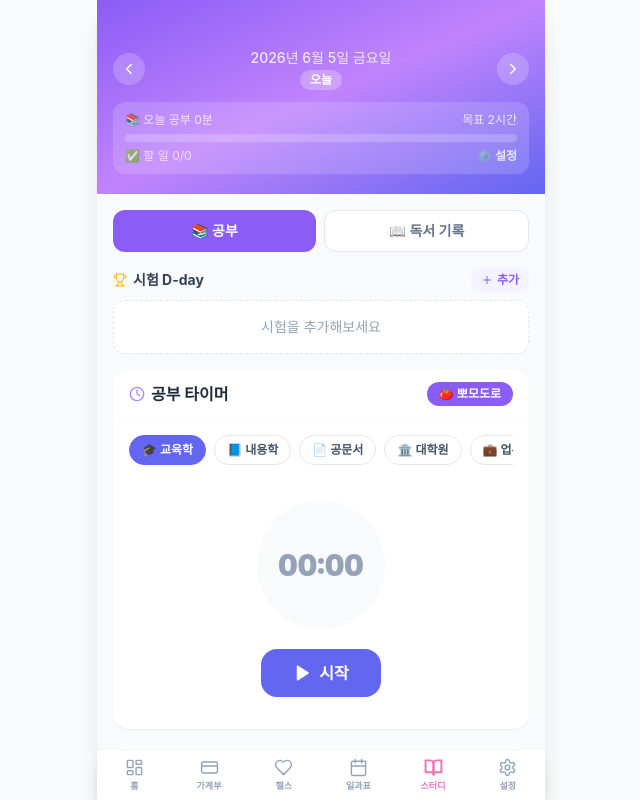
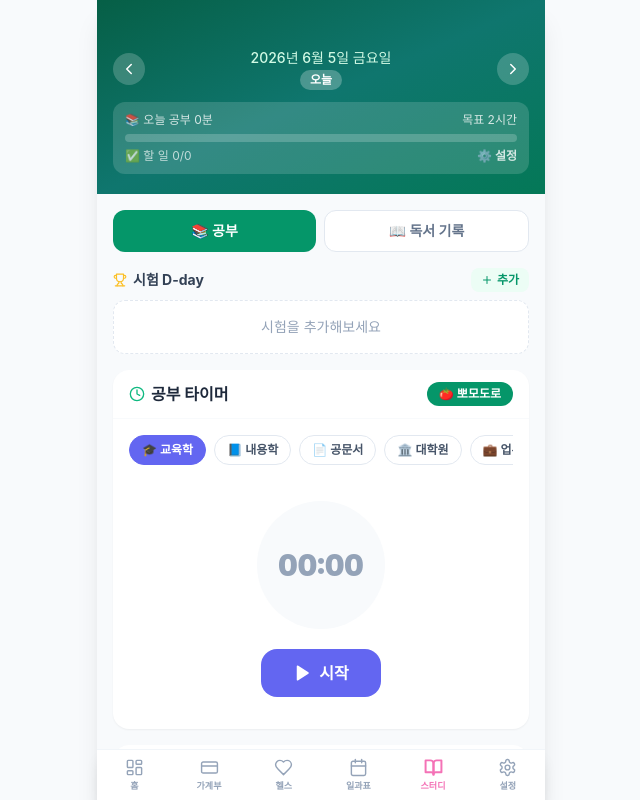
Before and after one commit to bio1ta0920-coder/my-day-app, a Next.js app: page /study in a window 1280 px wide. Both pictures are taken after a click on the button "🍅 뽀모도로". Shown: the top 800 px of the page, without its empty margins (319-959 px from the left). Built offline with nearby package versions, Linux system fonts and the light colour scheme; a web font is replaced by a local one.

Commit message:
Change study theme to chalkboard green

```diff
--- a/app/study/page.tsx
+++ b/app/study/page.tsx
@@ -270,24 +270,24 @@ function BookModal({ book, onSave, onClose }: {
         <div className="grid grid-cols-2 gap-2">
           {(['completed', 'wishlist'] as const).map(s => (
             <button key={s} onClick={() => setStatus(s)}
-              className={`py-2.5 rounded-xl border text-sm font-semibold transition-all ${status === s ? 'border-violet-400 bg-violet-50 text-violet-600' : 'border-slate-200 bg-white text-slate-500'}`}>
+              className={`py-2.5 rounded-xl border text-sm font-semibold transition-all ${status === s ? 'border-emerald-400 bg-emerald-50 text-emerald-700' : 'border-slate-200 bg-white text-slate-500'}`}>
               {s === 'completed' ? '✅ 완독' : '🔖 위시리스트'}
             </button>
           ))}
         </div>
         <div>
           <label className="block text-sm font-semibold text-slate-700 mb-1.5">책 제목 <span className="text-red-500">*</span></label>
-          <input type="text" value={title} onChange={e => setTitle(e.target.value)} placeholder="책 제목을 입력하세요" className="w-full px-3.5 py-2.5 rounded-xl border border-slate-200 text-sm focus:outline-none focus:border-violet-300 focus:ring-2 focus:ring-violet-100" />
+          <input type="text" value={title} onChange={e => setTitle(e.target.value)} placeholder="책 제목을 입력하세요" className="w-full px-3.5 py-2.5 rounded-xl border border-slate-200 text-sm focus:outline-none focus:border-emerald-300 focus:ring-2 focus:ring-emerald-100" />
         </div>
         <div>
           <label className="block text-sm font-semibold text-slate-700 mb-1.5">저자 <span className="text-slate-400 font-normal">(선택)</span></label>
-          <input type="text" value={author} onChange={e => setAuthor(e.target.value)} placeholder="저자명" className="w-full px-3.5 py-2.5 rounded-xl border border-slate-200 text-sm focus:outline-none focus:border-violet-300 focus:ring-2 focus:ring-violet-100" />
+          <input type="text" value={author} onChange={e => setAuthor(e.target.value)} placeholder="저자명" className="w-full px-3.5 py-2.5 rounded-xl border border-slate-200 text-sm focus:outline-none focus:border-emerald-300 focus:ring-2 focus:ring-emerald-100" />
         </div>
         {status === 'completed' && (
           <>
             <div>
               <label className="block text-sm font-semibold text-slate-700 mb-1.5">완독 날짜</label>
-              <input type="date" value={completedDate} onChange={e => setCompletedDate(e.target.value)} className="w-full px-3.5 py-2.5 rounded-xl border border-slate-200 text-sm focus:outline-none focus:border-violet-300 focus:ring-2 focus:ring-violet-100" />
+              <input type="date" value={completedDate} onChange={e => setCompletedDate(e.target.value)} className="w-full px-3.5 py-2.5 rounded-xl border border-slate-200 text-sm focus:outline-none focus:border-emerald-300 focus:ring-2 focus:ring-emerald-100" />
             </div>
             <div>
               <label className="block text-sm font-semibold text-slate-700 mb-1.5">이 책 어땠나요? <span className="text-slate-400 font-normal">(선택)</span></label>
@@ -305,13 +305,13 @@ function BookModal({ book, onSave, onClose }: {
             <div>
               <label className="block text-sm font-semibold text-slate-700 mb-1.5">한줄평 <span className="text-slate-400 font-normal">(선택)</span></label>
               <textarea value={review} onChange={e => setReview(e.target.value)} placeholder="이 책에 대한 한줄평을 남겨보세요" rows={2}
-                className="w-full px-3.5 py-2.5 rounded-xl border border-slate-200 text-sm focus:outline-none focus:border-violet-300 focus:ring-2 focus:ring-violet-100 resize-none" />
+                className="w-full px-3.5 py-2.5 rounded-xl border border-slate-200 text-sm focus:outline-none focus:border-emerald-300 focus:ring-2 focus:ring-emerald-100 resize-none" />
             </div>
           </>
         )}
       </div>
       <div className="px-4 py-4 border-t border-slate-100">
-        <button onClick={save} disabled={!title.trim()} className="w-full py-3.5 rounded-xl bg-violet-500 text-white font-bold disabled:opacity-40">저장하기</button>
+        <button onClick={save} disabled={!title.trim()} className="w-full py-3.5 rounded-xl bg-emerald-600 text-white font-bold disabled:opacity-40">저장하기</button>
       </div>
     </div>
   )
@@ -511,13 +511,13 @@ export default function StudyPage() {
   return (
     <div className="fade-in">
       {/* 헤더 */}
-      <div className="bg-gradient-to-br from-violet-500 via-purple-400 to-indigo-500 text-white pt-12 pb-5 px-4">
+      <div className="bg-gradient-to-br from-emerald-800 via-teal-700 to-emerald-700 text-white pt-12 pb-5 px-4">
         <div className="flex items-center justify-between mb-3">
           <button onClick={() => changeDate(-1)} className="w-8 h-8 flex items-center justify-center rounded-full bg-white/20 hover:bg-white/30 transition-colors">
             <ChevronLeft size={18} />
           </button>
           <div className="flex flex-col items-center">
-            <p className="text-sm font-medium text-violet-100">{currentDate ? formatDate(currentDate) : ''}</p>
+            <p className="text-sm font-medium text-emerald-100">{currentDate ? formatDate(currentDate) : ''}</p>
             {isToday && <span className="mt-0.5 px-2.5 py-0.5 rounded-full bg-white/25 text-xs font-bold">오늘</span>}
           </div>
           <button onClick={() => changeDate(1)} className="w-8 h-8 flex items-center justify-center rounded-full bg-white/20 hover:bg-white/30 transition-colors">
@@ -542,10 +542,10 @@ export default function StudyPage() {
 
       {/* 공부/독서 탭 */}
       <div className="px-4 pt-4 flex gap-2">
-        <button onClick={() => setActiveTab('study')} className={`flex-1 py-2.5 rounded-xl text-sm font-bold transition-all ${activeTab === 'study' ? 'bg-violet-500 text-white' : 'bg-white text-slate-500 border border-slate-200'}`}>
+        <button onClick={() => setActiveTab('study')} className={`flex-1 py-2.5 rounded-xl text-sm font-bold transition-all ${activeTab === 'study' ? 'bg-emerald-600 text-white' : 'bg-white text-slate-500 border border-slate-200'}`}>
           📚 공부
         </button>
-        <button onClick={() => setActiveTab('books')} className={`flex-1 py-2.5 rounded-xl text-sm font-bold transition-all ${activeTab === 'books' ? 'bg-violet-500 text-white' : 'bg-white text-slate-500 border border-slate-200'}`}>
+        <button onClick={() => setActiveTab('books')} className={`flex-1 py-2.5 rounded-xl text-sm font-bold transition-all ${activeTab === 'books' ? 'bg-emerald-600 text-white' : 'bg-white text-slate-500 border border-slate-200'}`}>
           📖 독서 기록
         </button>
       </div>
@@ -558,7 +558,7 @@ export default function StudyPage() {
               const count = books.filter(b => b.status === t).length
               return (
                 <button key={t} onClick={() => setBookTab(t)}
-                  className={`flex-1 py-2 rounded-xl text-sm font-semibold border transition-all ${bookTab === t ? 'border-violet-400 bg-violet-50 text-violet-600' : 'border-slate-200 bg-white text-slate-500'}`}>
+                  className={`flex-1 py-2 rounded-xl text-sm font-semibold border transition-all ${bookTab === t ? 'border-emerald-400 bg-emerald-50 text-emerald-700' : 'border-slate-200 bg-white text-slate-500'}`}>
                   {t === 'completed' ? `✅ 완독 ${count}권` : `🔖 위시리스트 ${count}권`}
                 </button>
               )
@@ -566,7 +566,7 @@ export default function StudyPage() {
           </div>
 
           <button onClick={() => { setEditingBook(null); setShowBookModal(true) }}
-            className="w-full py-3 rounded-xl border-2 border-dashed border-violet-200 text-violet-400 text-sm font-semibold hover:bg-violet-50 transition-colors flex items-center justify-center gap-2">
+            className="w-full py-3 rounded-xl border-2 border-dashed border-emerald-200 text-emerald-500 text-sm font-semibold hover:bg-emerald-50 transition-colors flex items-center justify-center gap-2">
             <Plus size={15} /> {bookTab === 'completed' ? '완독 책 추가' : '위시리스트 추가'}
           </button>
 
@@ -590,7 +590,7 @@ export default function StudyPage() {
                           {book.rating === 'bad' && <span className="text-xs px-2 py-0.5 rounded-full bg-red-50 text-red-500 font-semibold flex items-center gap-1"><ThumbsDown size={10} /> 별로에요</span>}
                         </div>
                         {book.author && <p className="text-xs text-slate-400 mt-0.5">{book.author}</p>}
-                        {book.completedDate && <p className="text-xs text-violet-400 mt-0.5">완독 {book.completedDate}</p>}
+                        {book.completedDate && <p className="text-xs text-emerald-500 mt-0.5">완독 {book.completedDate}</p>}
                         {book.review && <p className="text-xs text-slate-500 mt-1.5 leading-relaxed">"{book.review}"</p>}
                       </div>
                       <button onClick={e => { e.stopPropagation(); deleteBook(book.id) }}
@@ -604,9 +604,9 @@ export default function StudyPage() {
           )}
 
           {bookTab === 'completed' && books.filter(b => b.status === 'completed').length > 0 && (
-            <div className="bg-violet-50 rounded-2xl px-4 py-3 text-center">
-              <p className="text-violet-600 font-bold text-lg">{books.filter(b => b.status === 'completed').length}권</p>
-              <p className="text-violet-400 text-xs mt-0.5">올해 완독한 책</p>
+            <div className="bg-emerald-50 rounded-2xl px-4 py-3 text-center">
+              <p className="text-emerald-700 font-bold text-lg">{books.filter(b => b.status === 'completed').length}권</p>
+              <p className="text-emerald-500 text-xs mt-0.5">올해 완독한 책</p>
             </div>
           )}
         </div>
@@ -617,7 +617,7 @@ export default function StudyPage() {
         <section>
           <div className="flex items-center justify-between mb-2">
             <h2 className="font-bold text-slate-700 text-sm flex items-center gap-1.5"><Trophy size={14} className="text-amber-400" /> 시험 D-day</h2>
-            <button onClick={() => { setEditingExam(null); setShowExamModal(true) }} className="flex items-center gap-1 px-2.5 py-1 rounded-lg bg-violet-50 text-violet-500 text-xs font-semibold hover:bg-violet-100">
+            <button onClick={() => { setEditingExam(null); setShowExamModal(true) }} className="flex items-center gap-1 px-2.5 py-1 rounded-lg bg-emerald-50 text-emerald-600 text-xs font-semibold hover:bg-emerald-100">
               <Plus size={12} /> 추가
             </button>
           </div>
@@ -649,10 +649,10 @@ export default function StudyPage() {
         {/* 타이머 */}
         <section className="bg-white rounded-2xl shadow-sm overflow-hidden">
           <div className="px-4 py-3 border-b border-slate-50 flex items-center justify-between">
-            <h2 className="font-bold text-slate-800 text-base flex items-center gap-1.5"><Clock size={16} className="text-violet-400" /> 공부 타이머</h2>
+            <h2 className="font-bold text-slate-800 text-base flex items-center gap-1.5"><Clock size={16} className="text-emerald-500" /> 공부 타이머</h2>
             <button
               onClick={() => setIsPomodoro(p => !p)}
-              className={`px-3 py-1 rounded-full text-xs font-semibold transition-all ${isPomodoro ? 'bg-violet-500 text-white' : 'bg-slate-100 text-slate-500'}`}
+              className={`px-3 py-1 rounded-full text-xs font-semibold transition-all ${isPomodoro ? 'bg-emerald-600 text-white' : 'bg-slate-100 text-slate-500'}`}
             >
               🍅 뽀모도로
             </button>
@@ -729,10 +729,10 @@ export default function StudyPage() {
         <section className="bg-white rounded-2xl shadow-sm overflow-hidden">
           <div className="flex items-center justify-between px-4 py-3.5 border-b border-slate-50">
             <h2 className="font-bold text-slate-800 text-base flex items-center gap-1.5">
-              <Target size={16} className="text-violet-400" /> 오늘의 할 일
+              <Target size={16} className="text-emerald-500" /> 오늘의 할 일
               <span className="text-xs text-slate-400 font-normal">{completedTasks}/{record.tasks.length}</span>
             </h2>
-            <button onClick={() => setShowTaskModal(true)} className="flex items-center gap-1 px-3 py-1.5 rounded-lg bg-violet-50 text-violet-500 text-sm font-semibold hover:bg-violet-100">
+            <button onClick={() => setShowTaskModal(true)} className="flex items-center gap-1 px-3 py-1.5 rounded-lg bg-emerald-50 text-emerald-600 text-sm font-semibold hover:bg-emerald-100">
               <Plus size={15} /> 추가
             </button>
           </div>
@@ -769,7 +769,7 @@ export default function StudyPage() {
         <section className="bg-white rounded-2xl shadow-sm overflow-hidden">
           <div className="px-4 py-3.5 border-b border-slate-50">
             <h2 className="font-bold text-slate-800 text-base flex items-center gap-1.5">
-              <BookOpen size={16} className="text-violet-400" /> 오늘 공부 기록
+              <BookOpen size={16} className="text-emerald-500" /> 오늘 공부 기록
             </h2>
           </div>
           <div className="divide-y divide-slate-50">
```
